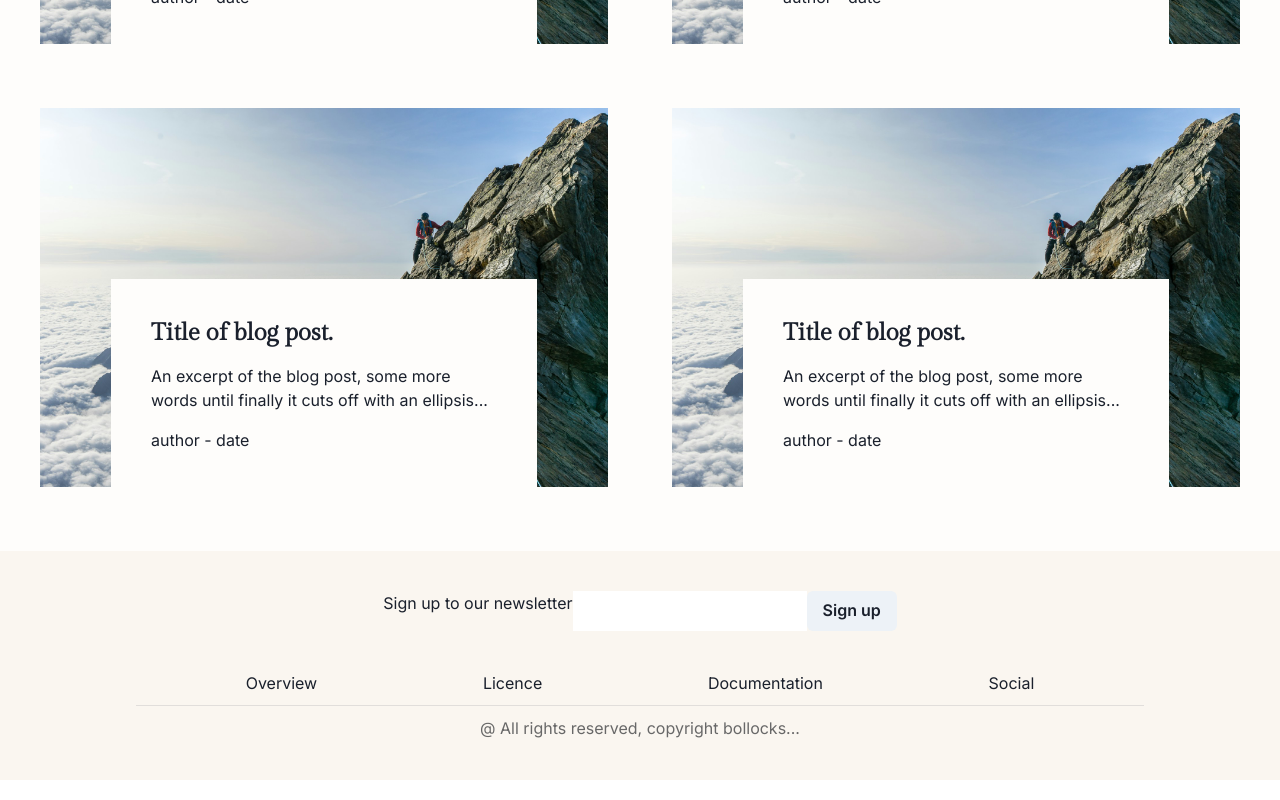
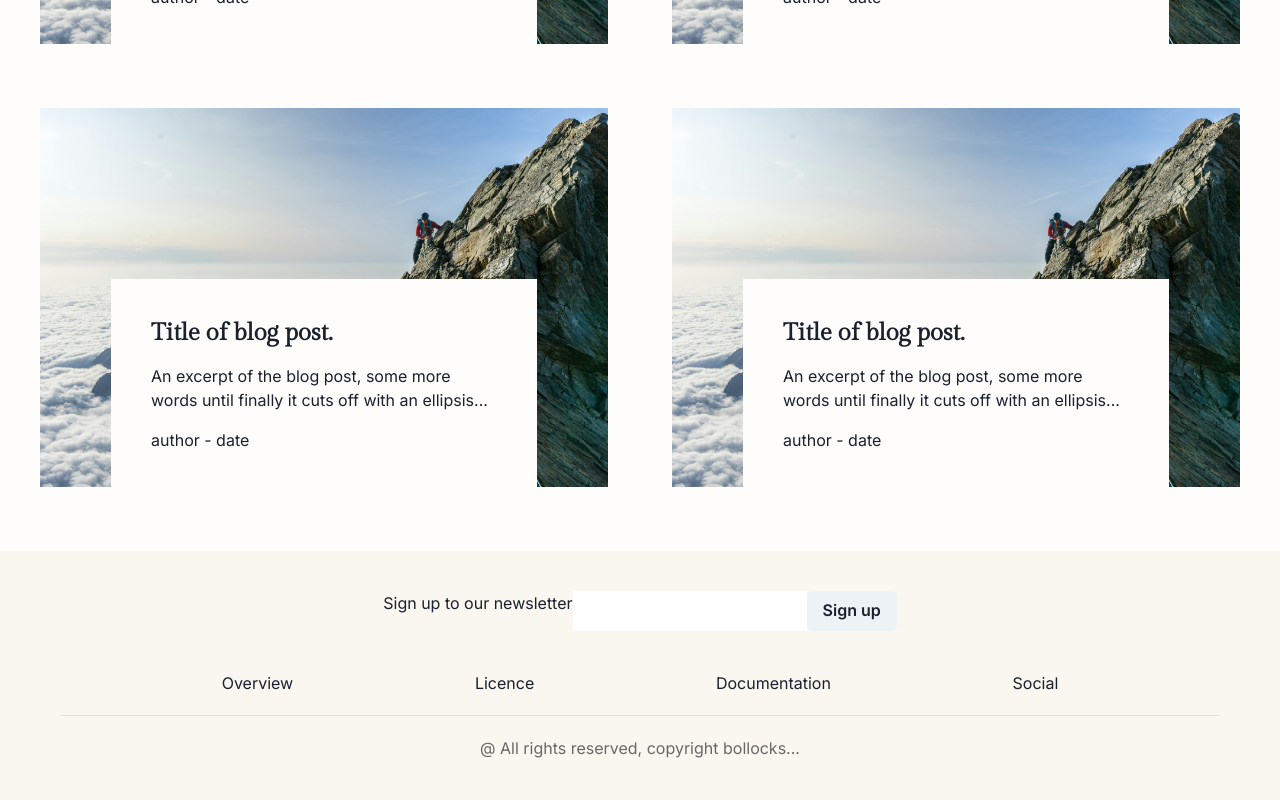
Before and after one commit to dave-forbes/blog-client, a React (Vite) app: page / in a window 1280 px wide. Shown: the part 1725-2525 px from the top of the page. Built offline with nearby package versions, Linux system fonts and the light colour scheme.

Commit message:
swapped divider for reusable divider component

```diff
--- a/src/components/Footer.tsx
+++ b/src/components/Footer.tsx
@@ -1,8 +1,9 @@
 import { Box, Button, Flex, Text } from "@chakra-ui/react";
+import Divider from "./Divider";
 
 const Footer = () => {
   return (
-    <Flex p={10} gap={10} direction="column" justify="space-around">
+    <Flex py={10} gap={10} direction="column" justify="space-around">
       <Box>
         <Flex justify="center">
           <p>Sign up to our newsletter</p>
@@ -19,14 +20,7 @@ const Footer = () => {
             <Text>Social</Text>
           </Flex>
         </Box>
-        <Box
-          borderTop="1px"
-          borderColor="borderColor"
-          opacity="0.5"
-          m="10px 0"
-          w="90%"
-          mx="auto"
-        ></Box>
+        <Divider />
         <Text align="center" color="lightText">
           @ All rights reserved, copyright bollocks...
         </Text>
```
